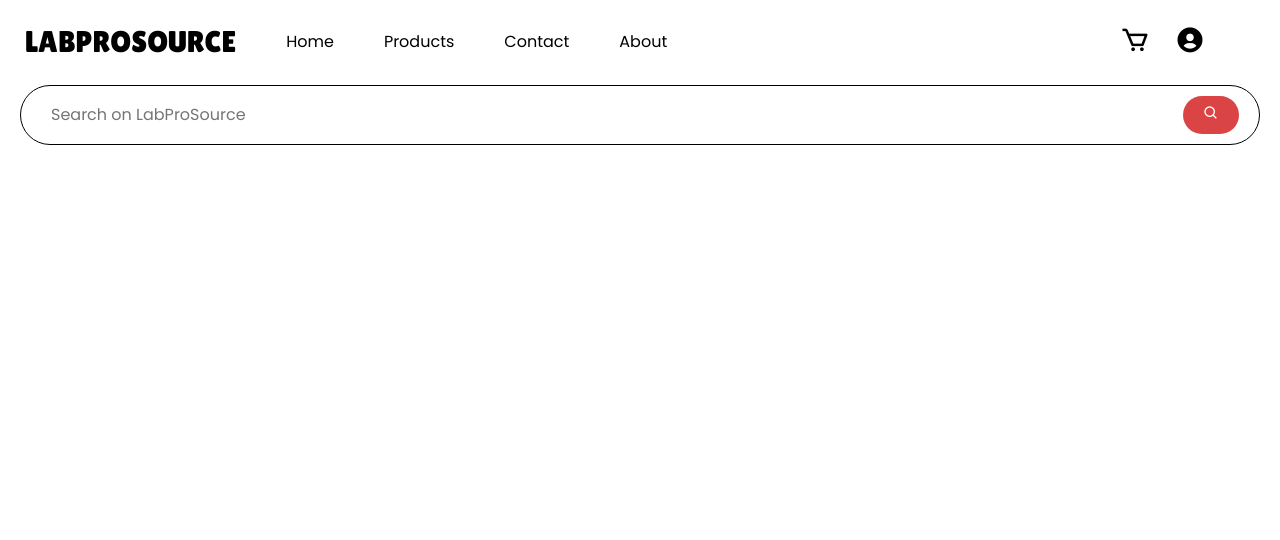
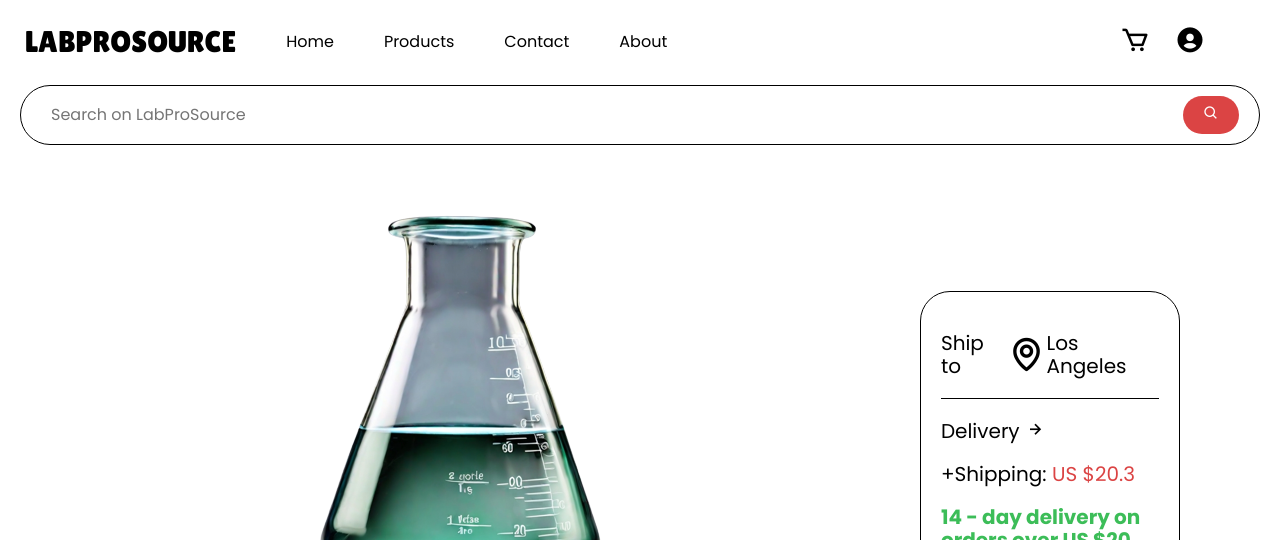
Before and after one commit to LeonardoC1302/ProyectoBD, a PHP site: page /product in a window 1280 px wide. Shown: the top 540 px of the page. Run offline with PHP 8.4, Linux system fonts and the light colour scheme; grey boxes are pictures that could not be loaded.

Commit message:
Products, product pages

```diff
--- a/webApp/src/scss/base/_variables.scss
+++ b/webApp/src/scss/base/_variables.scss
@@ -21,6 +21,7 @@ $light-blue: #CBE4E8;
 // Alerts
 $red: #FF0000;
 $green: #00FF00;
+$green2: #3CBD58;
 
 // Other
 $gap: 5rem;
--- a/webApp/src/scss/layout/_products.scss
+++ b/webApp/src/scss/layout/_products.scss
@@ -2,7 +2,157 @@
 @use 'base/mixins' as m;
 
 .products{
-    @include m.tablet{
-        @include m.grid(5, calc(v.$gap/2));
+    // margin: 5rem;
+    &__list{
+        @include m.tablet{
+            @include m.grid(5, calc(v.$gap/2));
+        }
+        display: flex;
+        flex-direction: column;
+        gap: v.$gap;
+        align-items: center;
+        margin:  2rem v.$gap;
     }
 }
+
+.product{
+    display: flex;
+    flex-direction: column;
+    align-items: center;
+    gap: 1rem;
+    width: min(100%, 20rem);
+    &__image{
+        background-color: v.$light-gray;
+        padding: 3rem;
+        border-radius: 2rem;
+    }
+    &__name{
+        margin: 0;
+        text-align: center;
+    }
+    &__price{
+        text-align: center;
+        font-weight: v.$bold;
+        color: v.$accent;
+        margin: 0;
+    }
+}
+
+.detail{
+    display: flex;
+    flex-direction: column;
+    align-items: center;
+    margin: 0 2rem;
+}
+.product-details{
+    @include m.tablet{
+        display: flex;
+        margin: v.$gap;
+    }
+    margin: 2rem;
+    .product-images{
+        display: flex;
+        flex-direction: column;
+        justify-content: center;
+        .main-image{
+            display: flex;
+            justify-content: center;
+            margin-bottom: 2rem;
+            width: min(100%, 40rem);
+        }
+        .small-image{
+            display: flex;
+            justify-content: center;
+            img{
+                padding: .5rem;
+                width: 5rem;
+                height: auto;
+                border: 1px solid v.$black;
+            }
+        }
+    }
+    .product-info{
+        display: flex;
+        flex-direction: column;
+        margin: 0 v.$gap;
+        .info-name{
+            font-weight: v.$bold;
+            font-size: 2.5rem;
+        }
+
+        .info-price{
+            margin: 0;
+            font-weight: v.$bold;
+            font-size: 2rem;
+            color: v.$accent;
+            span{
+                display: block;
+                margin: 1rem 0;
+                color: v.$black;
+            }
+        }
+        .info-description{
+            font-size: 1.5rem;
+            margin: 1rem 0;
+            // width: max(50%, 30rem);
+        }
+    }
+    .shipping{
+        @include m.tablet{
+            padding-top: 0;
+            width: 50%;
+            margin:  0 v.$gap;
+        }
+        display: flex;
+        flex-direction: column;
+        align-items: center;
+        justify-content: center;
+        form{
+            border-radius: 3rem;
+            border: 1px solid v.$black;
+            padding: 2rem;
+        }
+        margin:  2rem v.$gap;
+        // width: 100%;
+        &__address{
+            display: flex;
+            align-items: center;
+            justify-content: space-between;
+            border-bottom: 1px solid v.$black;
+            i{
+                font-size: 4rem;
+            }
+        }
+
+        &__details{
+            border-bottom: 1px solid v.$black;
+            p span {
+                color: v.$accent;
+            }
+            .delivery{
+                color: v.$green2;
+                font-weight: v.$bold;
+            }
+            .date span{
+                font-weight: bold;
+                color: v.$black;
+            }
+
+        }
+        .quantity{
+            margin: 2rem 0;
+            display: flex;
+            flex-direction: column;
+            gap: 2rem;
+            input{
+                width: 8rem;
+                border-radius: 5rem;
+                padding: 1rem .5rem 1rem 2rem;
+            }
+        }
+
+        .add{
+            @include m.button(v.$accent, v.$white, 5rem)
+        }
+    }
+}
--- a/webApp/views/pages/product.php
+++ b/webApp/views/pages/product.php
@@ -0,0 +1,39 @@
+<div class="product-details">
+    <div class="detail">
+        <div class="main-info">
+            <div class="product-images">
+                <div class="main-image">
+                    <img loading="lazy" src="/images/erlenmeyer.png" alt="product">
+                </div>
+                <div class="small-image">
+                    <img loading="lazy" src="/images/erlenmeyer.png" alt="product">
+                </div>
+            </div>
+        </div>
+        <div class="product-info">
+            <p class="info-name">Erlenmeyer Flask, 250mL</p>
+            <p class="info-price">US $7.36<span>+Shipping: US $20.3</span></p>
+            <p class="info-description">Elevate your laboratory experiments with our 250mL Erlenmeyer Flask. Crafted from durable borosilicate glass, it's designed for precise mixing, heating, and storage in the lab. Upgrade your equipment today for better results!</p>
+        </div>
+    </div>
+    <div class="shipping">
+        <form>
+            <div class="shipping__address">
+                <p>Ship to</p>
+                <i class='bx bx-map'></i>
+                <p>Los Angeles</p>
+            </div>
+            <div class="shipping__details">
+                <p>Delivery <i class='bx bx-right-arrow-alt' ></i></p>
+                <p>+Shipping: <span>US $20.3</span></p>
+                <p class="delivery">14 - day delivery on orders over US $20</p>
+                <p class="date">delivery by <span>Nov 26 - Nov 28</span></p>
+            </div>
+            <div class="quantity">
+                <label for="quantity">Quantity:</label>
+                <input type="number" id="quantity" name="quantity" value="1" min="1">
+            </div>
+            <input class="add" type="submit" value="Add to Cart">
+        </form>
+    </div>
+</div>
```
Also changed, not shown: webApp/views/pages/products.php (+38 -0 lines), webApp/public/build/css/app.css, 1 other file.
